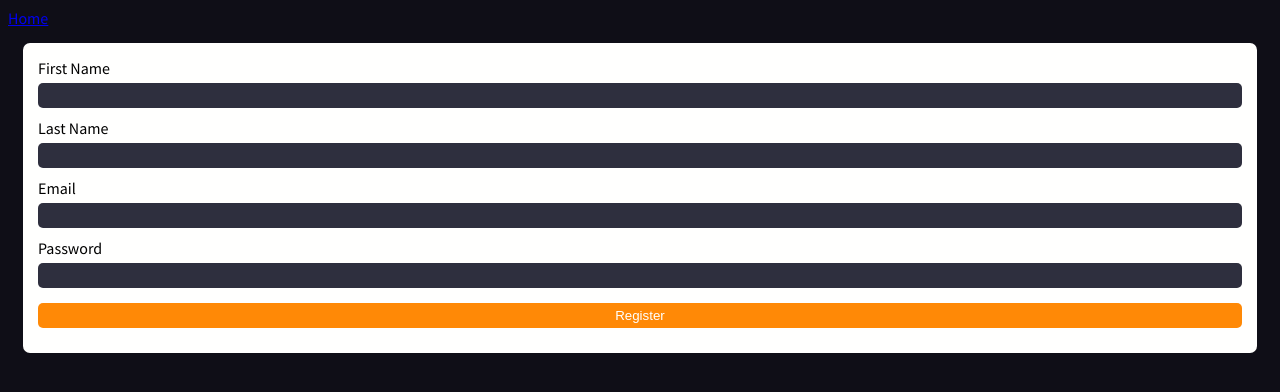
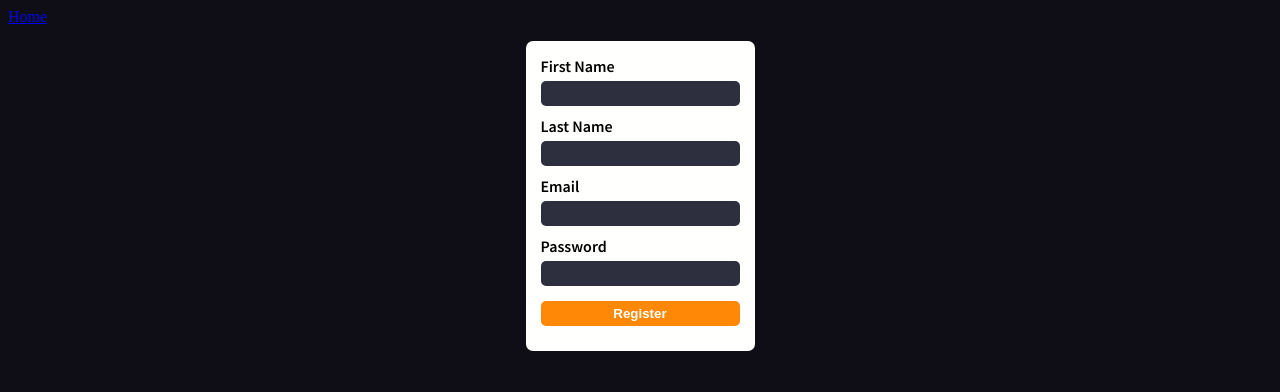
Before and after one commit to jason-nordheim/done, a React (Create React App) app: page / in a window 1280 px wide. Shown: the top 392 px of the page. Built offline with nearby package versions, Linux system fonts and the light colour scheme; a web font is replaced by a local one.

Commit message:
orgnized fonts adding some new classes and comments

```diff
--- a/src/components/App.css
+++ b/src/components/App.css
@@ -41,40 +41,50 @@ Global Styles
   --color-card-highlight: #e53170;
 }
 
-/** **/
+/** Global Styling **/
 html {
   background-color: var(--color-bg);
   color: var(--color-txt-paragraph);
 }
 
-div#root h1,
-div#root h2,
-div#root h3,
-div#root h4,
-div#root h5 {
+/** main page content **/
+div#root main {
+  display: flex;
+  place-content: center;
+  font-family: var(--font-fam-primary);
+}
+
+/** standard headers **/
+div#root main h1,
+div#root main h2,
+div#root main h3,
+div#root main h4,
+div#root main h5 {
   font-family: var(--font-fam-headers);
   color: var(--color-txt-headline);
 }
 
-div#root h1.alt,
-div#root h2.alt,
-div#root h3.alt,
-div#root h4.alt,
-div#root h5.alt {
+/** alternative headers **/
+div#root main h1.alt,
+div#root main h2.alt,
+div#root main h3.alt,
+div#root main h4.alt,
+div#root main h5.alt {
   font-family: var(--font-fam-alt);
 }
 
-div#root {
-  font-family: var(--font-fam-primary);
-}
-
+/** generic form styling **/
 form {
   background-color: var(--color-card-bg);
   padding: 15px 15px;
   margin: 15px 15px;
   border-radius: 7px;
 }
-
+form label,
+form input,
+form button {
+  font-weight: 600;
+}
 form label {
   color: var(--color-stroke);
 }
@@ -86,9 +96,25 @@ form input {
   padding: 5px 10px;
   margin: 5px 0px 10px 0;
 }
-
 button,
 input[type="submit"] {
   background-color: var(--color-btn-bg);
   color: var(--color-btn-txt);
 }
+
+/** helper classes **/
+
+.shadow {
+  box-shadow: 0 2.8px 2.2px rgba(0, 0, 0, 0.02),
+    0 6.7px 5.3px rgba(0, 0, 0, 0.028), 0 12.5px 10px rgba(0, 0, 0, 0.035),
+    0 22.3px 17.9px rgba(0, 0, 0, 0.042), 0 41.8px 33.4px rgba(0, 0, 0, 0.05),
+    0 100px 80px rgba(0, 0, 0, 0.07);
+}
+
+/** tablet styles **/
+@media only screen and (min-width: 768px) {
+}
+
+/** laptop styles **/
+@media only screen and (min-width: 1280px) {
+}
```
